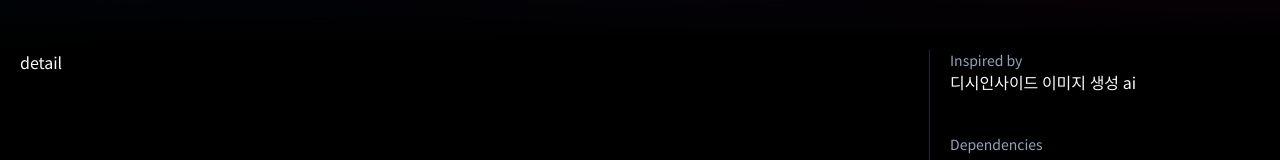
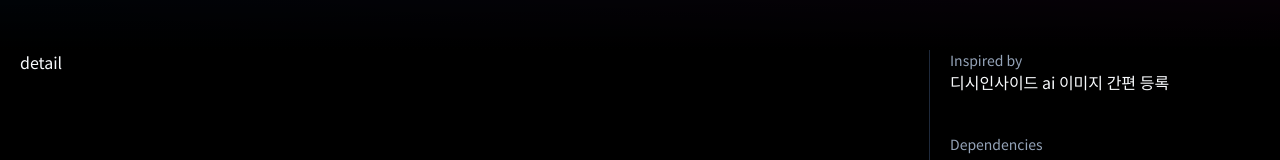
Before and after one commit to OU9999/ou9999-playground, a Next.js app: page /detail/ai-tti in a window 1280 px wide. Shown: the part 406-566 px from the top of the page. Built offline with nearby package versions, Linux system fonts and the light colour scheme.

Commit message:
[feat] section data
섹션 데이터, 유틸 작성

```diff
--- a/src/app/(detail-layout)/@headSection/detail/ai-tti/page.tsx
+++ b/src/app/(detail-layout)/@headSection/detail/ai-tti/page.tsx
@@ -1,11 +1,14 @@
 import ContentHeader from "@/components/headSection/content-header";
+import { getSectionDataByLink } from "@/util/section-data-util";
 
 const AiTtiHeadSection = () => {
+  const sectionData = getSectionDataByLink("ai-tti");
+
   return (
     <ContentHeader
-      title="AI text-to-image Generator"
-      text="text to image"
-      badge="engineering"
+      title={sectionData?.title!}
+      text={sectionData?.description!}
+      badge={sectionData?.badge!}
     />
   );
 };
--- a/src/app/(detail-layout)/@headSection/detail/naver/page.tsx
+++ b/src/app/(detail-layout)/@headSection/detail/naver/page.tsx
@@ -1,11 +1,14 @@
 import ContentHeader from "@/components/headSection/content-header";
+import { getSectionDataByLink } from "@/util/section-data-util";
 
 const NaverHeadSection = () => {
+  const sectionData = getSectionDataByLink("naver");
+
   return (
     <ContentHeader
-      title="Naver Webtoon Transition"
-      text="네이버 웹툰 스타일 부드러운 트랜지션"
-      badge="ui"
+      title={sectionData?.title!}
+      text={sectionData?.description!}
+      badge={sectionData?.badge!}
     />
   );
 };
--- a/src/app/(detail-layout)/@rightSection/detail/ai-tti/page.tsx
+++ b/src/app/(detail-layout)/@rightSection/detail/ai-tti/page.tsx
@@ -1,10 +1,13 @@
 import ContentRightSection from "@/components/rightSection/content-right-section";
+import { getSectionDataByLink } from "@/util/section-data-util";
 
 const AiTtiRightSection = () => {
+  const sectionData = getSectionDataByLink("ai-tti");
+
   return (
     <ContentRightSection
-      inspired="디시인사이드 이미지 생성 ai"
-      dependencies={["test"]}
+      inspired={sectionData?.inspired!}
+      dependencies={sectionData?.dependencies!}
     />
   );
 };
--- a/src/app/(detail-layout)/@rightSection/detail/naver/page.tsx
+++ b/src/app/(detail-layout)/@rightSection/detail/naver/page.tsx
@@ -1,8 +1,14 @@
 import ContentRightSection from "@/components/rightSection/content-right-section";
+import { getSectionDataByLink } from "@/util/section-data-util";
 
 const NaverRightSection = () => {
+  const sectionData = getSectionDataByLink("naver");
+
   return (
-    <ContentRightSection inspired="네이버 웹툰 앱" dependencies={["test"]} />
+    <ContentRightSection
+      inspired={sectionData?.inspired!}
+      dependencies={sectionData?.dependencies!}
+    />
   );
 };
 
--- a/src/components/headSection/content-header.tsx
+++ b/src/components/headSection/content-header.tsx
@@ -1,4 +1,4 @@
-import { getBadgeString } from "@/util/badgeUtil";
+import { getBadgeString } from "@/util/badge-util";
 import { Badge } from "../ui/badge";
 
 interface ContentHeaderProps {
--- a/src/components/ui/card.tsx
+++ b/src/components/ui/card.tsx
@@ -1,4 +1,4 @@
-import { getBadgeString } from "@/util/badgeUtil";
+import { getBadgeString } from "@/util/badge-util";
 import { Badge } from "./badge";
 import Image from "next/image";
 import Link from "next/link";
--- /dev/null
+++ b/src/constant/section-data.ts
@@ -0,0 +1,31 @@
+export interface SectionData {
+  title: string;
+  link: string;
+  description: string;
+  badge: "ui" | "engineering";
+  inspired: string;
+  dependencies: string[];
+  date: string;
+}
+
+const naverSectionData: SectionData = {
+  title: "Naver Webtoon Transition",
+  link: "naver",
+  description: "네이버 웹툰 스타일 부드러운 트랜지션",
+  badge: "ui",
+  inspired: "네이버 웹툰 앱",
+  dependencies: ["test"],
+  date: "2024-03-27",
+};
+
+const aiTtiSectionData: SectionData = {
+  title: "AI text-to-image Generator",
+  link: "ai-tti",
+  description: "text to image",
+  badge: "engineering",
+  inspired: "디시인사이드 ai 이미지 간편 등록",
+  dependencies: ["test"],
+  date: "2024-03-27",
+};
+
+export const allSectionData = [naverSectionData, aiTtiSectionData];
--- /dev/null
+++ b/src/util/section-data-util.ts
@@ -0,0 +1,7 @@
+import { allSectionData } from "@/constant/section-data";
+
+export const getSectionDataByLink = (link: string) => {
+  const sectionData = allSectionData.find((data) => data.link === link);
+
+  return sectionData;
+};
```
Also changed, not shown: src/util/badge-util.ts (renamed from src/util/badgeUtil.ts).
